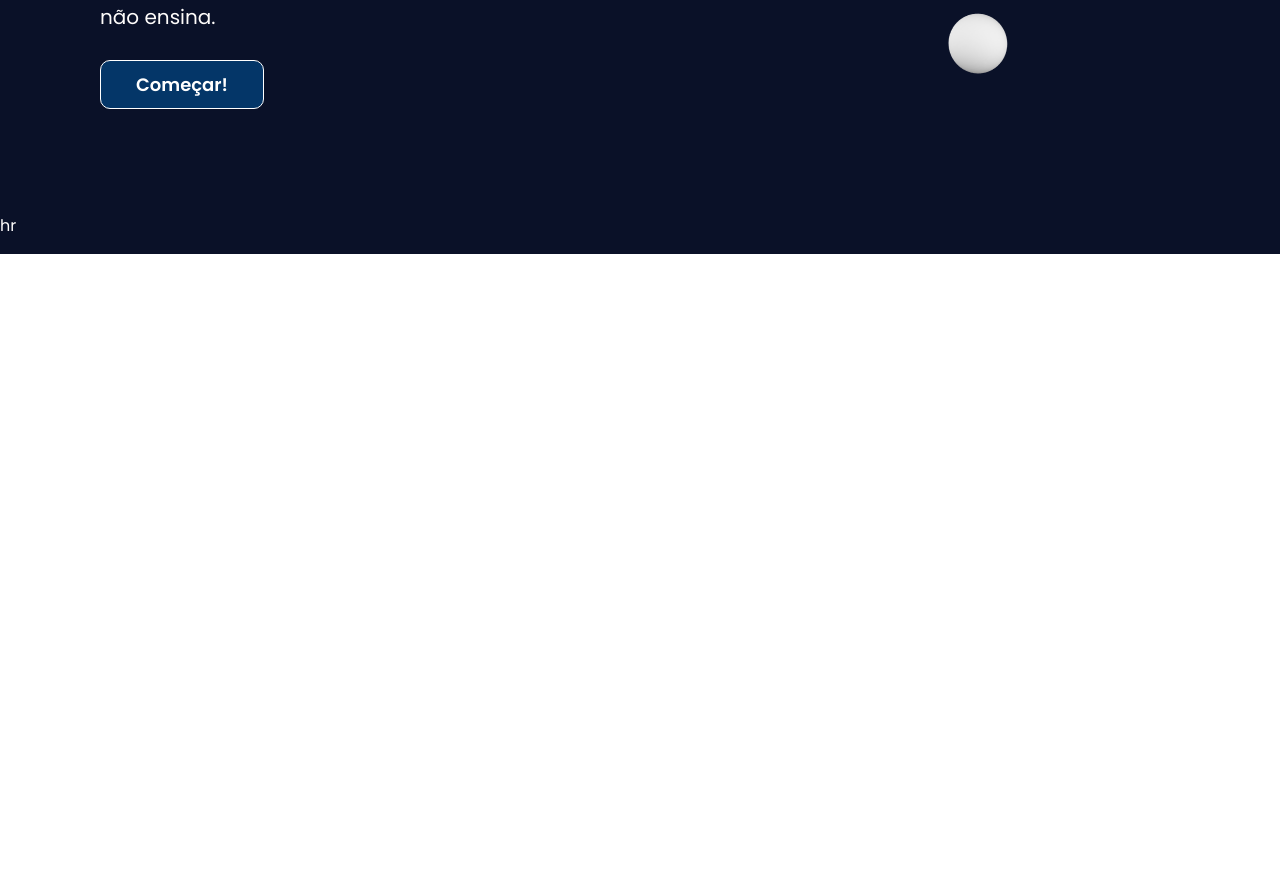
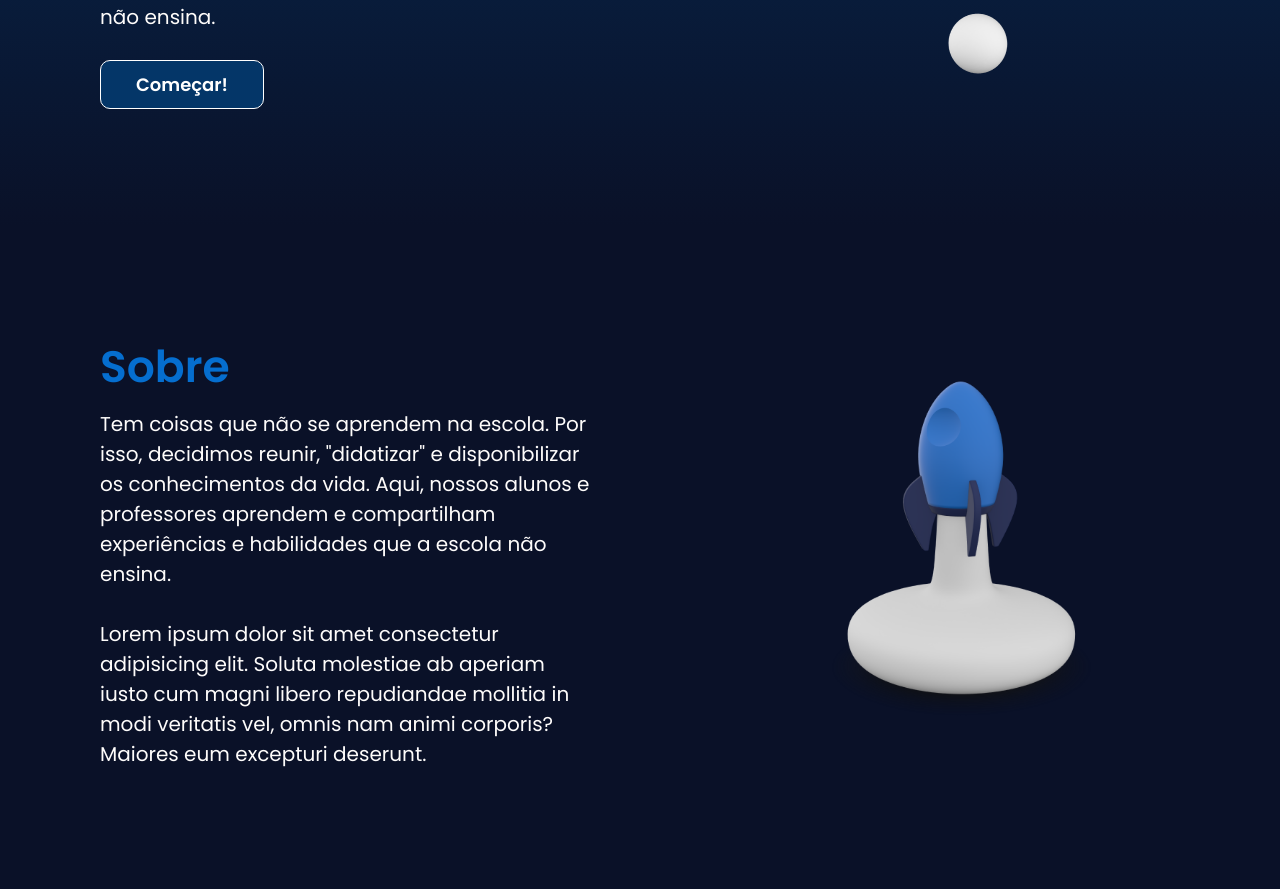
Before and after one commit to erik-nathan/projeto-nebulosa-front, a plain HTML site: page pag-home/index.html in a window 1280 px wide. Shown: the part 603-1492 px from the top of the page. Before the commit the page ends 857 px from the top, so only its background shows below. Drawn offline with nearby package versions, Linux system fonts and the light colour scheme.

Commit message:
finising the about-me

```diff
--- a/pag-home/assets/css/style.css
+++ b/pag-home/assets/css/style.css
@@ -33,7 +33,6 @@ textarea {
 
 h1 {
     font-size: 44px;
-    font-weight: 900;
 }
 
 p {
@@ -160,3 +159,36 @@ nav ul a:nth-child(4) {
 nav ul a:nth-child(5) {
     border-right: 3px solid var(--color-secundary);
 }
+
+/* Sobre ---------------------------------------------*/
+.about-me {
+    display: flex;
+    padding: 100px;
+}
+
+.about-me .container {
+    width: 50%;
+    padding-right: 50px;
+}
+
+.about-me .container h1 {
+    color: var(--color-secundary);
+    font-weight: 700;
+    margin-bottom: -10px;
+}
+
+.about-me .container p {
+    font-size: 20px;
+}
+
+.about-me .img-container {
+    width: 50%;
+    text-align: center;
+    position: relative;
+}
+
+.about-me .img-container img {
+    width: 100%;
+    height: 100%;
+    object-fit: cover;
+}
--- a/pag-home/index.html
+++ b/pag-home/index.html
@@ -40,9 +40,24 @@
       </div>
     </header>
 
-    <section>
-        <p>hr</p>
+    <!-- About-me -->
+    <section class="about-me">
+        <div class="container">
+            <h1 class="title">Sobre</h1>
+            <p>
+                Tem coisas que não se aprendem na escola. Por isso, decidimos reunir, "didatizar" e disponibilizar os conhecimentos da vida. Aqui, nossos alunos e professores aprendem e compartilham experiências e habilidades que a escola não ensina. <br><br>
+                Lorem ipsum dolor sit amet consectetur adipisicing elit. Soluta molestiae ab aperiam iusto cum magni libero repudiandae mollitia in modi veritatis vel, omnis nam animi corporis? Maiores eum excepturi deserunt.
+            </p>
+            </div>
+            <div class="img-container">
+              <img src="/pag-home/assets/img/foguete-sobre.png" alt="Erik Nathan" />
+            </div>
     </section>
+
+
+    <!-- <section>
+        <p>heh</p>
+    </section> -->
 
 
 
```
